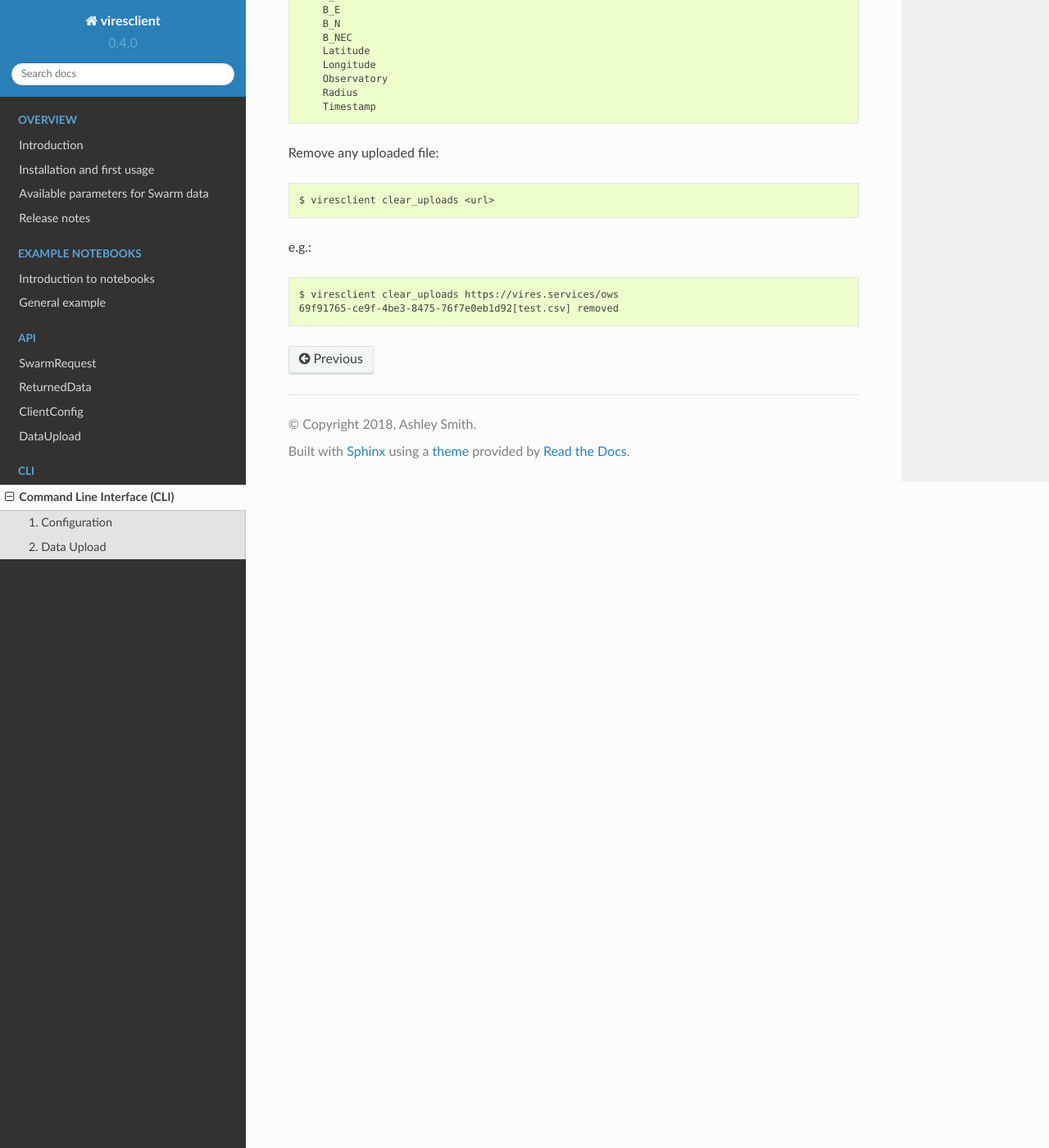
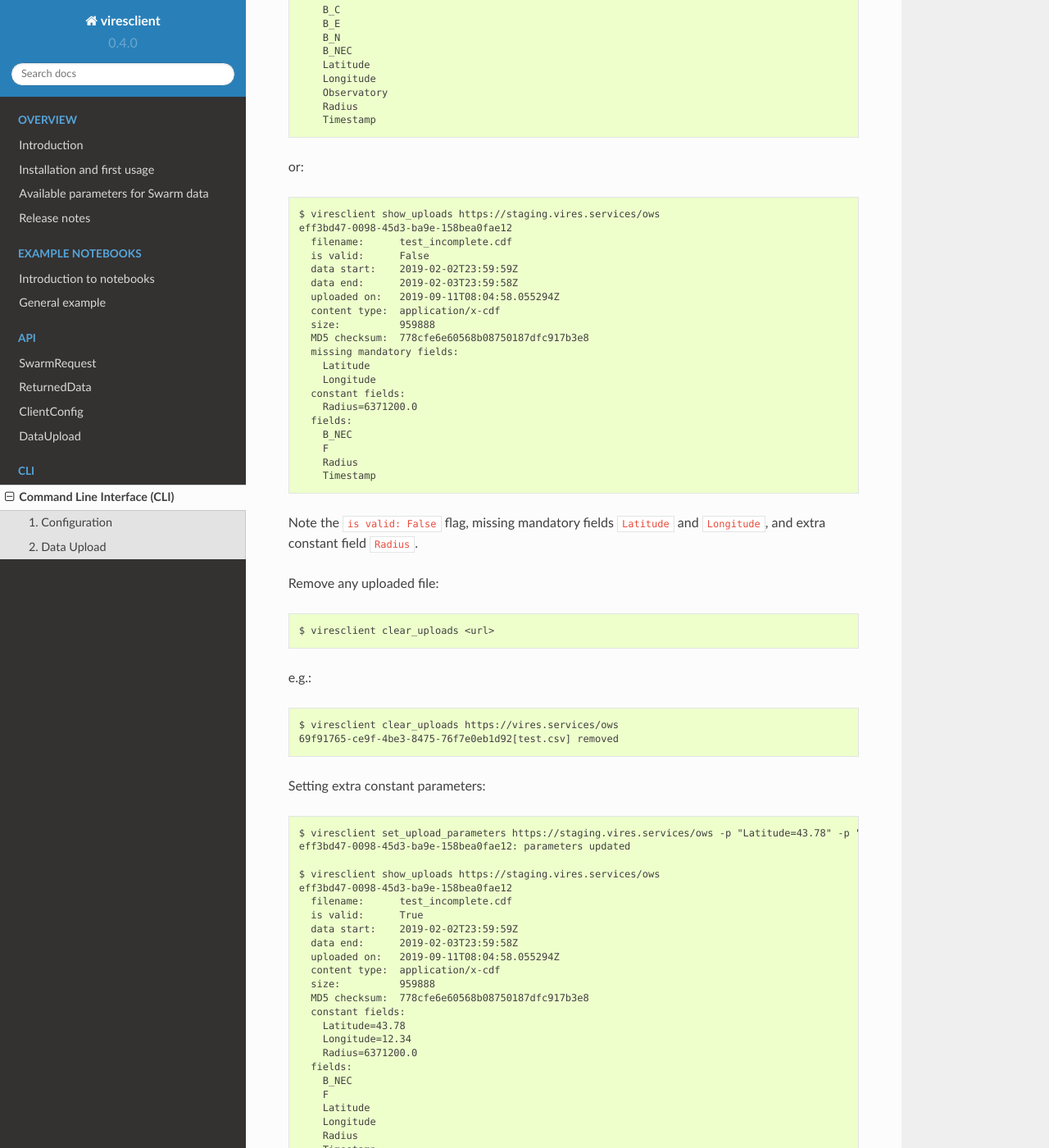
Before and after one commit to ESA-VirES/VirES-Python-Client, a Sphinx documentation site: the page built from docs/cli.rst, in a window 1280 px wide and 1400 px high, scrolled down 1712 px. Shown: the whole window at 82% size. Built offline with Sphinx 7.4.7 and the Read the Docs theme 2.0.0, drawn with Linux system fonts in a browser that asks for light colours; formulas are drawn with MathJax 3; some of the changed text lies outside the part shown.

Commit message:
Updating the data upload documentation.

```diff
--- a/docs/cli.rst
+++ b/docs/cli.rst
@@ -57,6 +57,7 @@ e.g.::
   $ viresclient show_uploads https://vires.services/ows
   69f91765-ce9f-4be3-8475-76f7e0eb1d92
     filename:      test.csv
+    is valid:      True
     data start:    2016-01-01T00:30:00Z
     data end:      2016-01-01T04:30:00Z
     uploaded on:   2019-09-04T08:50:30.592982Z
@@ -74,6 +75,32 @@ e.g.::
       Radius
       Timestamp
 
+or::
+
+  $ viresclient show_uploads https://staging.vires.services/ows
+  eff3bd47-0098-45d3-ba9e-158bea0fae12
+    filename:      test_incomplete.cdf
+    is valid:      False
+    data start:    2019-02-02T23:59:59Z
+    data end:      2019-02-03T23:59:58Z
+    uploaded on:   2019-09-11T08:04:58.055294Z
+    content type:  application/x-cdf
+    size:          959888
+    MD5 checksum:  778cfe6e60568b08750187dfc917b3e8
+    missing mandatory fields:
+      Latitude
+      Longitude
+    constant fields:
+      Radius=6371200.0
+    fields:
+      B_NEC
+      F
+      Radius
+      Timestamp
+
+Note the :code:`is valid: False` flag, missing mandatory fields :code:`Latitude`
+and :code:`Longitude`, and extra constant field :code:`Radius`.
+
 Remove any uploaded file::
 
   $ viresclient clear_uploads <url>
@@ -82,3 +109,54 @@ e.g.::
 
   $ viresclient clear_uploads https://vires.services/ows
   69f91765-ce9f-4be3-8475-76f7e0eb1d92[test.csv] removed
+
+
+Setting extra constant parameters::
+
+  $ viresclient set_upload_parameters https://staging.vires.services/ows -p "Latitude=43.78" -p "Longitude=12.34"
+  eff3bd47-0098-45d3-ba9e-158bea0fae12: parameters updated
+
+  $ viresclient show_uploads https://staging.vires.services/ows
+  eff3bd47-0098-45d3-ba9e-158bea0fae12
+    filename:      test_incomplete.cdf
+    is valid:      True
+    data start:    2019-02-02T23:59:59Z
+    data end:      2019-02-03T23:59:58Z
+    uploaded on:   2019-09-11T08:04:58.055294Z
+    content type:  application/x-cdf
+    size:          959888
+    MD5 checksum:  778cfe6e60568b08750187dfc917b3e8
+    constant fields:
+      Latitude=43.78
+      Longitude=12.34
+      Radius=6371200.0
+    fields:
+      B_NEC
+      F
+      Latitude
+      Longitude
+      Radius
+      Timestamp
+
+Removing constant parameters::
+
+  $ viresclient clear_upload_parameters https://staging.vires.services/ows
+  eff3bd47-0098-45d3-ba9e-158bea0fae12: parameters removed
+
+  $ viresclient show_uploads https://staging.vires.services/ows
+  eff3bd47-0098-45d3-ba9e-158bea0fae12
+    filename:      test_tt2000.cdf
+    is valid:      False
+    data start:    2019-02-02T23:59:59Z
+    data end:      2019-02-03T23:59:58Z
+    uploaded on:   2019-09-11T08:04:58.055294Z
+    content type:  application/x-cdf
+    size:          959888
+    MD5 checksum:  778cfe6e60568b08750187dfc917b3e8
+    missing mandatory fields:
+      Latitude
+      Longitude
+    fields:
+      B_NEC
+      F
+      Timestamp
```
